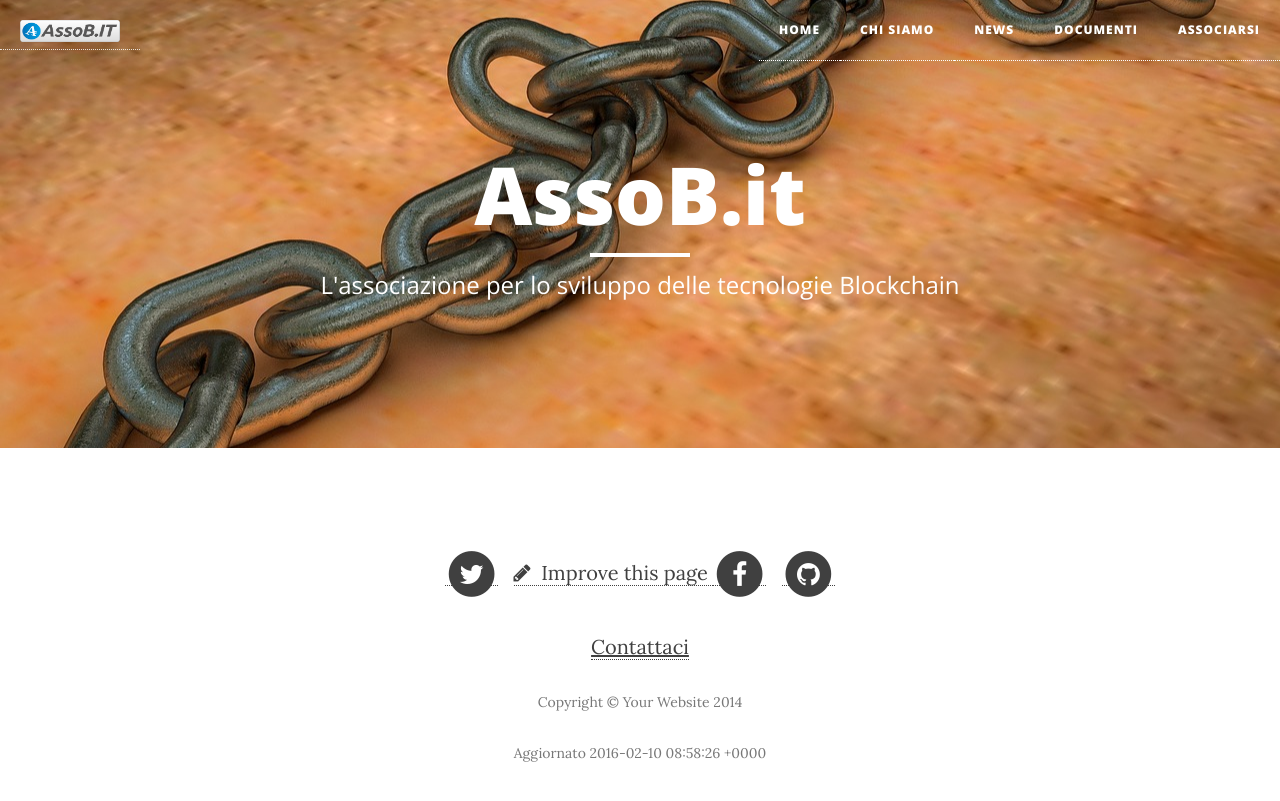
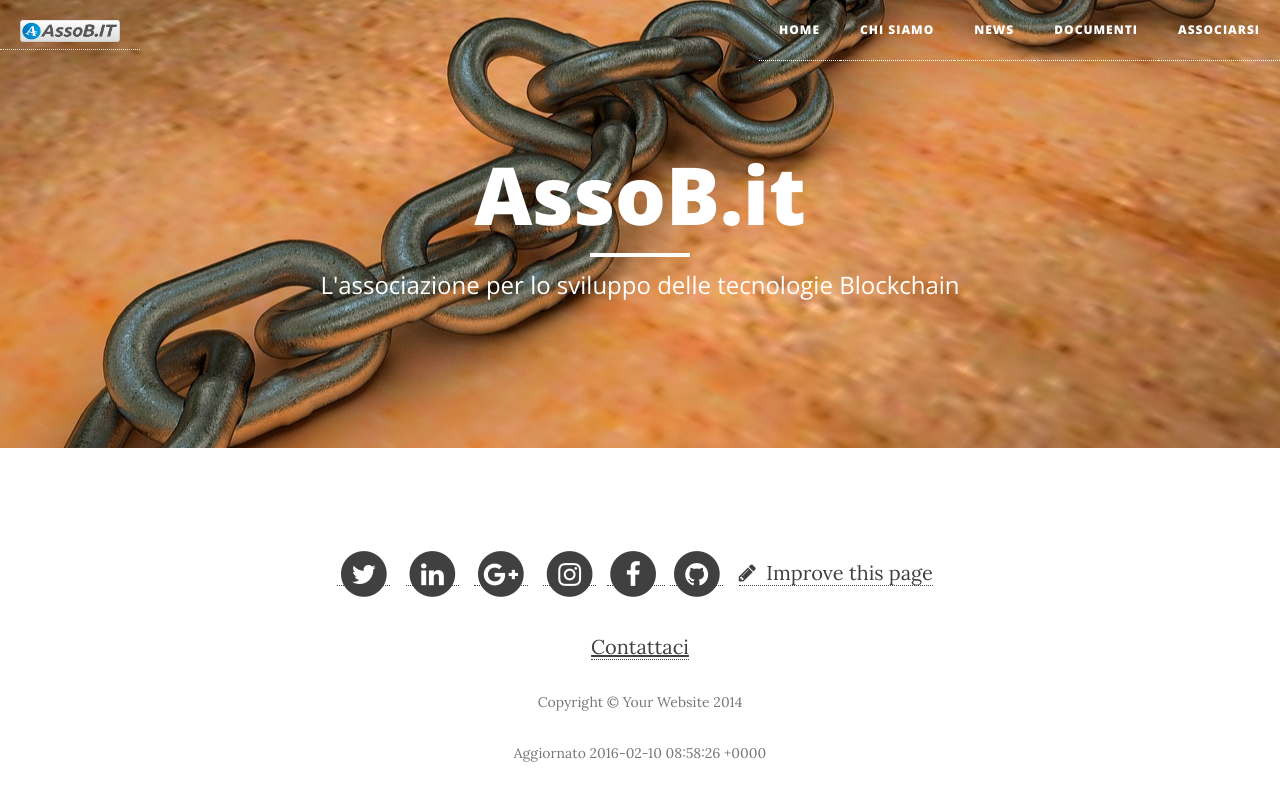
Before and after one commit to assobit/assobit.github.io, a Jekyll site: the page built from index.html, in a window 1280 px wide. Shown: the top 801 px of the page. Built offline with Jekyll 4.4.1, drawn with Linux system fonts in a browser that asks for light colours; nearby versions of some CDN libraries.

Commit message:
Icone collegamenti social nel footer

```diff
--- a/_includes/footer.html
+++ b/_includes/footer.html
@@ -5,7 +5,7 @@
             <div class="col-lg-8 col-lg-offset-2 col-md-10 col-md-offset-1">
                 <ul class="list-inline text-center">
                     <li>
-                        <a href="https://twitter.com/search?q=%23assobit&src=typd">
+                        <a href="https://twitter.com/Assob_it">
                             <span class="fa-stack fa-lg">
                                 <i class="fa fa-circle fa-stack-2x"></i>
                                 <i class="fa fa-twitter fa-stack-1x fa-inverse"></i>
@@ -13,10 +13,30 @@
                         </a>
                     </li>
                     <li>
-                      <a href="https://github.com/assobit/assobit.github.io/edit/master/{{ page.path }}">
-                          <i class="fa fa-pencil"></i>
-                           &nbsp;Improve this page
-                      </a>
+                        <a href="https://www.linkedin.com/company/assob-it">
+                            <span class="fa-stack fa-lg">
+                                <i class="fa fa-circle fa-stack-2x"></i>
+                                <i class="fa fa-linkedin fa-stack-1x fa-inverse"></i>
+                            </span>
+                        </a>
+                    </li>
+                    <li>
+                        <a href="https://plus.google.com/116895651749883065019">
+                            <span class="fa-stack fa-lg">
+                                <i class="fa fa-circle fa-stack-2x"></i>
+                                <i class="fa fa-google-plus fa-stack-1x fa-inverse"></i>
+                            </span>
+                        </a>
+                    </li>
+                    <li>
+                        <a href="https://i.instagram.com/assob.it/">
+                            <span class="fa-stack fa-lg">
+                                <i class="fa fa-circle fa-stack-2x"></i>
+                                <i class="fa fa-instagram fa-stack-1x fa-inverse"></i>
+                            </span>
+                        </a>
+                    </li>
+                    </li>
                         <a href="https://www.facebook.com/AssoB.it/">
                             <span class="fa-stack fa-lg">
                                 <i class="fa fa-circle fa-stack-2x"></i>
@@ -32,6 +52,12 @@
                             </span>
                         </a>
                     </li>
+                    <li>
+                      <a href="https://github.com/assobit/assobit.github.io/edit/master/{{ page.path }}">
+                          <i class="fa fa-pencil"></i>
+                           &nbsp;Improve this page
+                      </a>
+                    <li>
                 </ul>
                 <p style="text-align:center;"><a href="mailto:info@assob.it">Contattaci</a></p>
                 <p class="copyright text-muted">Copyright &copy; Your Website 2014</p>
```
